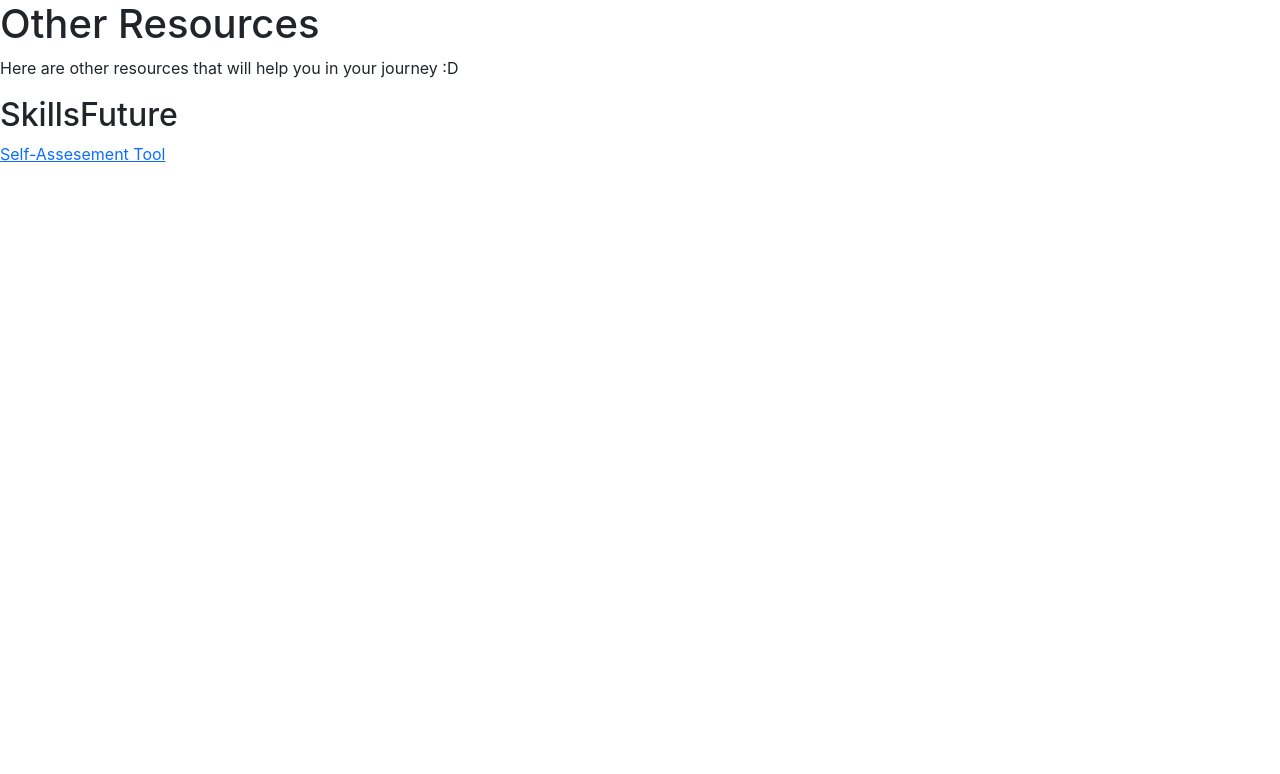
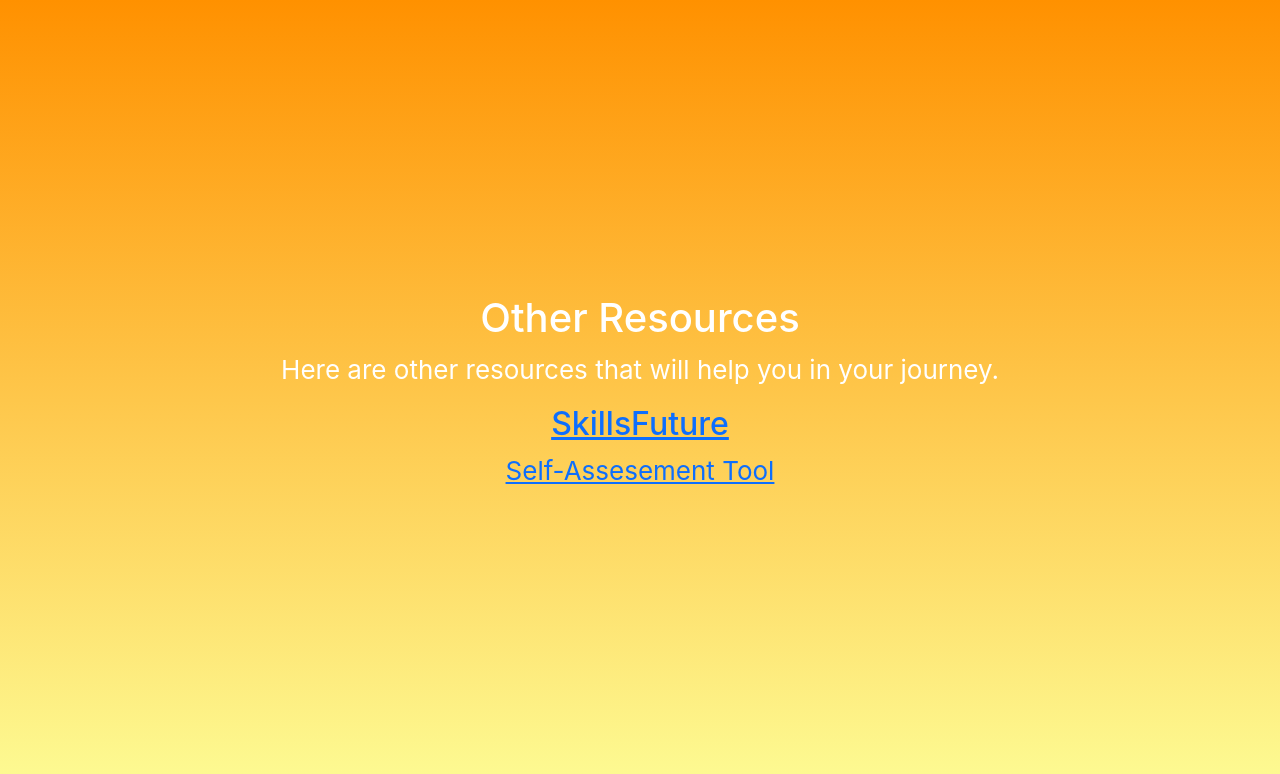
Before and after one commit to dude100no/Geekout-Hackathon-2022, a React (Vite) app in the folder frontend/: page /other in a window 1280 px wide. Shown: the top 774 px of the page. Built offline with nearby package versions, Linux system fonts and the light colour scheme; a web font is replaced by a local one.

Commit message:
Update other.jsx

```diff
--- a/frontend/src/pages/other.jsx
+++ b/frontend/src/pages/other.jsx
@@ -4,16 +4,18 @@
 import { Link } from "react-router-dom";
 
 function Other() {
-  return <div>
+  return <header id="other-page">
+  <div>
     <h1>
         Other Resources
     </h1>
-    <p>Here are other resources that will help you in your journey :D
+    <p>Here are other resources that will help you in your journey.
     </p>
-    <h2> <Link to ="https://www.myskillsfuture.gov.sg"></Link>SkillsFuture</h2>
+    <h2> <Link to="https://www.myskillsfuture.gov.sg/content/portal/en/index.html">SkillsFuture</Link></h2>
     <p>
     <Link to="https://www.myskillsfuture.gov.sg/content/portal/en/assessment/landing.html">Self-Assesement Tool</Link>
     </p>
-  </div>;
+  </div>
+  </header>
 }
 export default Other;
```
